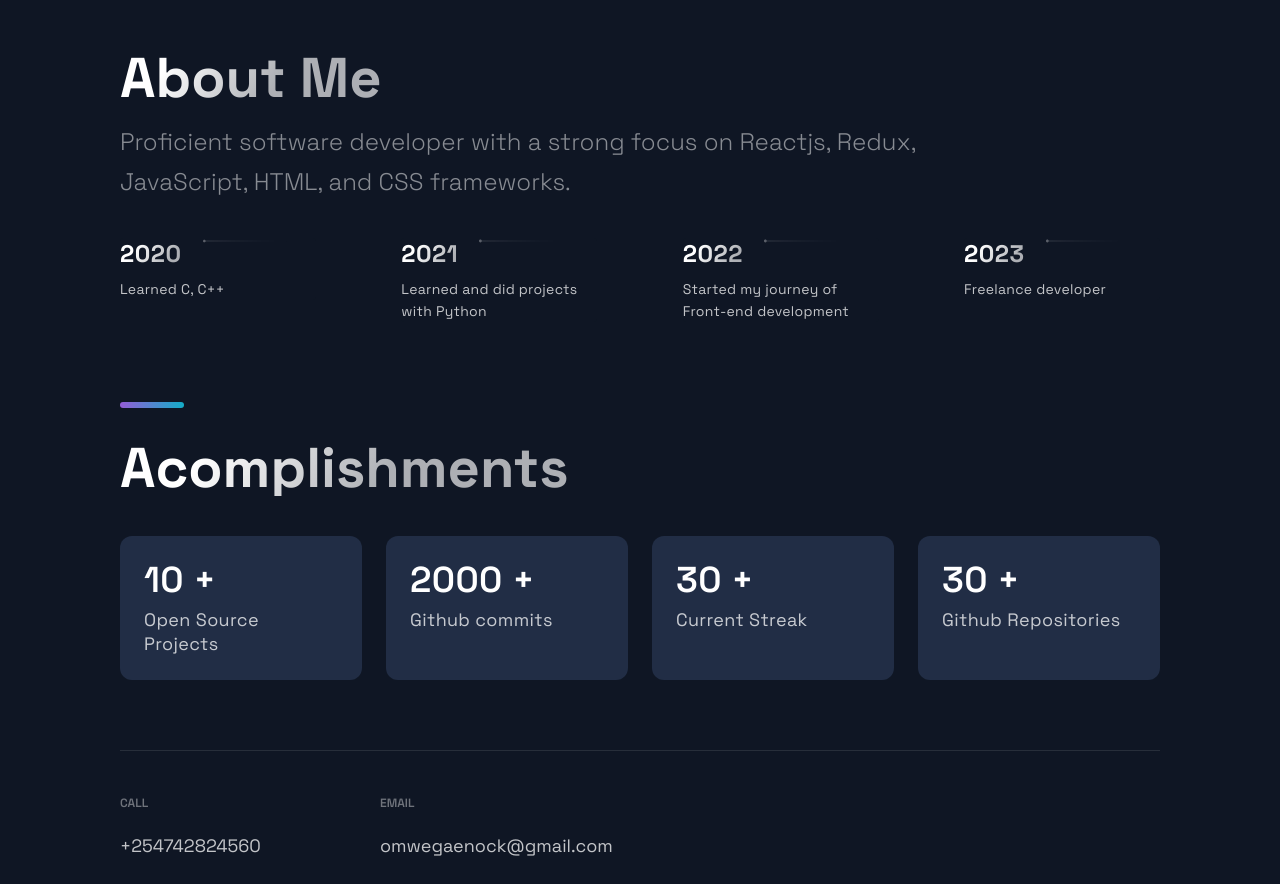
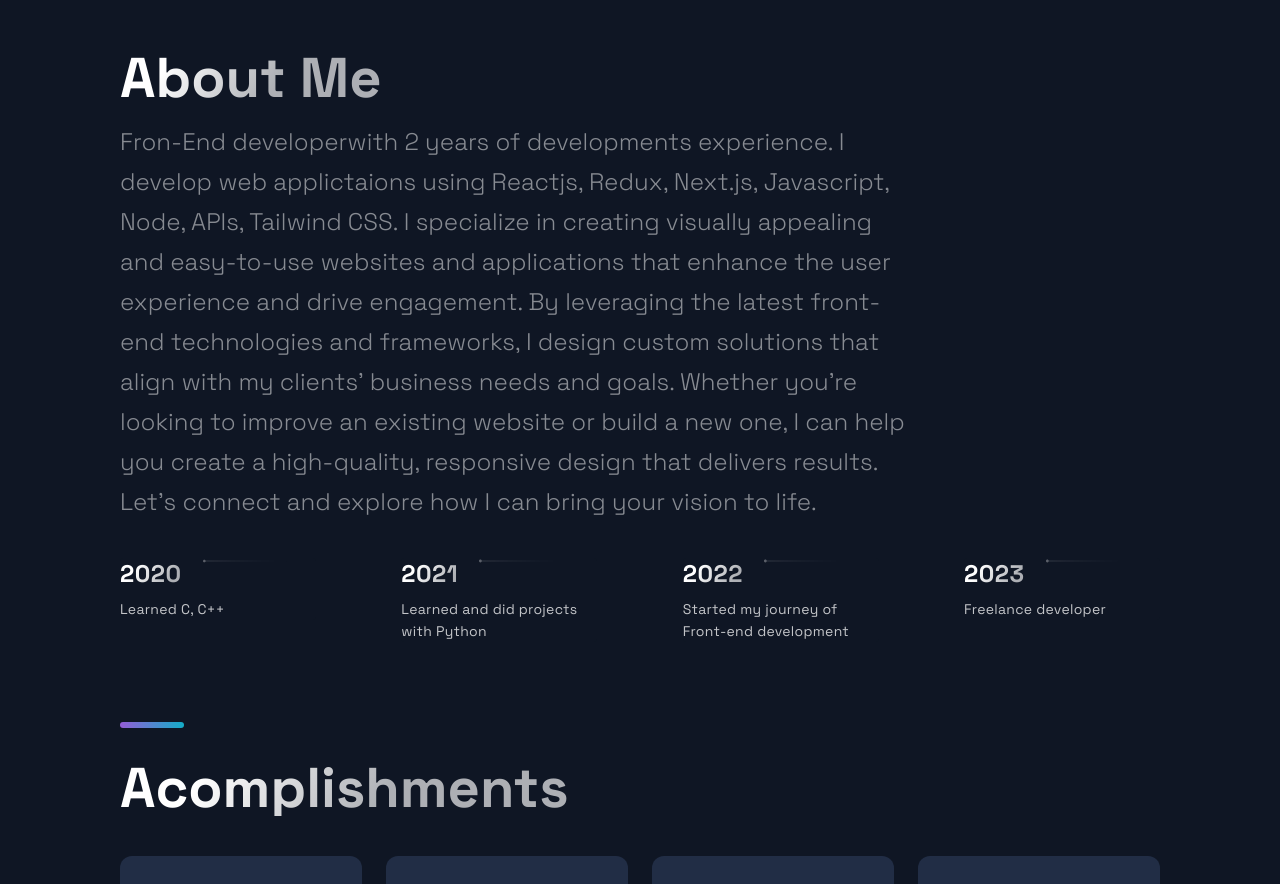
Before and after one commit to Nyakamba/portfolio_website, a Next.js app: page / in a window 1280 px wide. Shown: the part 3060-3944 px from the top of the page. Built offline with nearby package versions, Linux system fonts and the light colour scheme.

Commit message:
Timeline.js

```diff
--- a/src/components/TimeLine/TimeLine.js
+++ b/src/components/TimeLine/TimeLine.js
@@ -66,8 +66,16 @@ const Timeline = () => {
     <Section id="about">
       <SectionTitle>About Me</SectionTitle>
       <SectionText>
-        Proficient software developer with a strong focus on Reactjs, Redux,
-        JavaScript, HTML, and CSS frameworks.
+        Fron-End developerwith 2 years of developments experience. I develop web
+        applictaions using Reactjs, Redux, Next.js, Javascript, Node, APIs,
+        Tailwind CSS. I specialize in creating visually appealing and
+        easy-to-use websites and applications that enhance the user experience
+        and drive engagement. By leveraging the latest front-end technologies
+        and frameworks, I design custom solutions that align with my clients'
+        business needs and goals. Whether you're looking to improve an existing
+        website or build a new one, I can help you create a high-quality,
+        responsive design that delivers results. Let's connect and explore how I
+        can bring your vision to life.
       </SectionText>
 
       <CarouselContainer ref={carouselRef} onScroll={handleScroll}>
```
